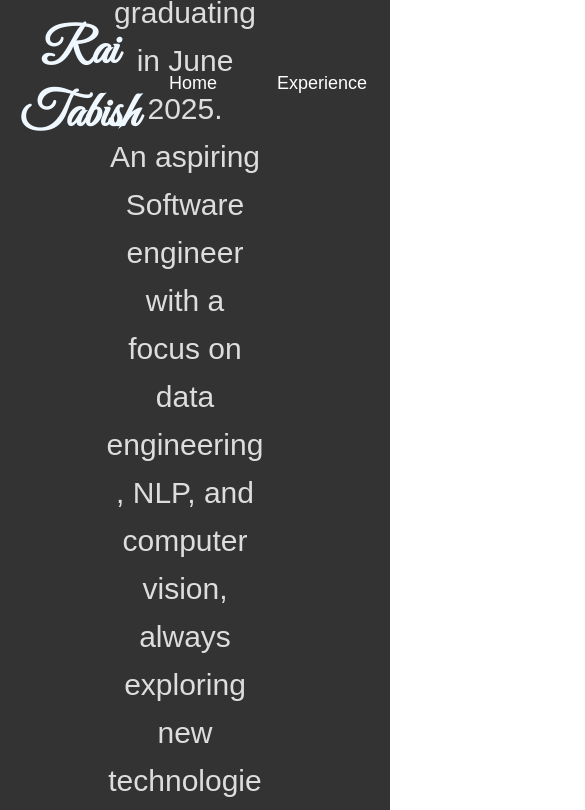
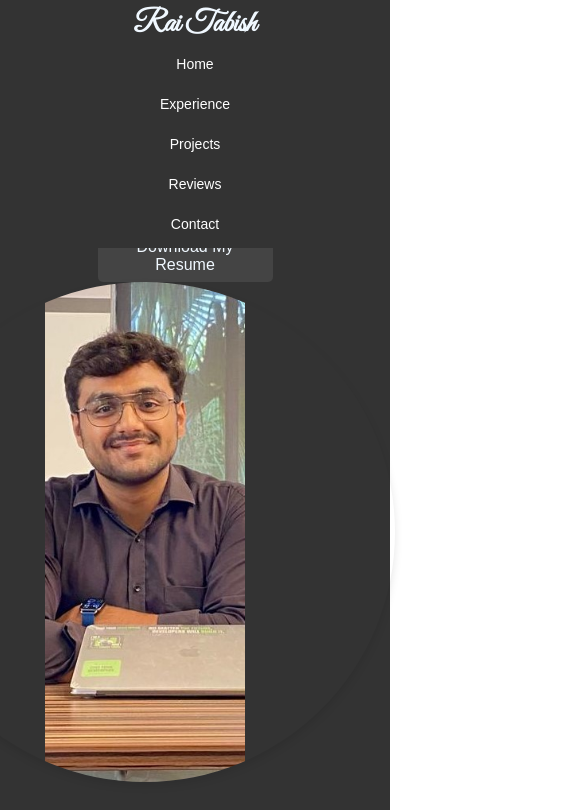
Before and after one commit to RMTabish/portfolio-site, a React (Create React App) app: page /#/ in a window 390 px wide. Shown: the top 810 px of the page, 585 px wide, since content can reach past the window. Built offline with nearby package versions, Linux system fonts and the light colour scheme.

Commit message:
fixed some things

```diff
--- a/src/App.js
+++ b/src/App.js
@@ -1,15 +1,41 @@
-import React from 'react';
+import React, { useState, useEffect } from 'react';
 import { HashRouter as Router, Routes, Route } from 'react-router-dom';
-import './App.css'; // Make sure this file is in the src directory
-import Head from './components/Head'; // Importing from the components folder
-import Home from './components/home'; // Make sure 'Home.js' exists in the components folder
-import Experience from './components/Experience'; // Make sure 'Experience.js' exists in the components folder
+import './App.css';
+import Head from './components/Head';
+import Home from './components/home';
+import Experience from './components/Experience';
 
 function App() {
+  const [showHeader, setShowHeader] = useState(true); // Header visibility state
+
+  useEffect(() => {
+    let lastScrollTop = 0; // To store the previous scroll position
+
+    const handleScroll = () => {
+      const scrollTop = window.pageYOffset || document.documentElement.scrollTop;
+
+      // Check if user is scrolling down or up
+      if (scrollTop > lastScrollTop) {
+        setShowHeader(false); // Hide header when scrolling down
+      } else {
+        setShowHeader(true); // Show header when scrolling up
+      }
+
+      lastScrollTop = scrollTop <= 0 ? 0 : scrollTop; // Prevent negative values
+    };
+
+    window.addEventListener('scroll', handleScroll);
+
+    return () => {
+      window.removeEventListener('scroll', handleScroll); // Clean up the event listener
+    };
+  }, []);
+
   return (
     <Router>
       <div className="App">
-        <Head />
+        {/* Apply the hidden or visible class based on showHeader state */}
+        <Head className={showHeader ? 'header header-visible' : 'header header-hidden'} />
         <Routes>
           <Route path="/" element={<Home />} />
           <Route path="/experience" element={<Experience />} />
--- a/src/components/Experience.css
+++ b/src/components/Experience.css
@@ -32,25 +32,44 @@
   box-shadow: 0px 4px 10px rgba(0, 0, 0, 0.3);
 }
 
+/* For left-side experience boxes */
 .experience-box.left {
-    left: 0;
-    transform: translateX(-100%);
-    text-align: right;
+  margin-right: 10%; /* Space between the box and the timeline */
+  text-align: right; /* Align text to the right */
 }
 
+/* For right-side experience boxes */
 .experience-box.right {
-    right: 0;
-    transform: translateX(100%);
+  margin-left: 10%; /* Space between the box and the timeline */
+  text-align: left; /* Align text to the left */
 }
 
-  @media (max-width: 768px) {
+/* Additional positioning to keep boxes from overlapping */
+.experience-box.right {
+  left: 40%; /* Align right boxes to the center */
+}
+
+/* Media query for tablets and smaller laptops */
+@media (max-width: 1024px) {
   .experience-box {
-      width: 90%;
-      transform: none;
-      text-align: left;
+      width: 90%; /* Take up full width for smaller screens */
+      margin: 0 auto; /* Center the boxes */
   }
 
   .timeline::before {
-      left: 10px;
+      left: 10px; /* Move the timeline line to the left side */
   }
 }
+
+/* Media query for mobile devices */
+@media (max-width: 768px) {
+  .experience-box {
+      width: 90%; /* Full width for mobile */
+      margin: 0 auto; /* Center the boxes */
+      text-align: left; /* Align text to the left */
+  }
+
+  .timeline::before {
+      left: 10px; /* Keep the timeline line at the far left */
+  }
+}
--- a/src/components/Head.js
+++ b/src/components/Head.js
@@ -1,14 +1,11 @@
-import React from "react";
-import { Link } from "react-router-dom";
+import React from 'react';
+import { Link } from 'react-router-dom';
 import './Header.css';
 
-
-const Head=()=>{
-    return(
-
-
-        <header className="header">
-
+const Head = ({ className }) => {
+  return (
+    // Apply the dynamic class passed from the App.js (either 'header-hidden' or 'header-visible')
+    <header className={`header ${className}`}>
       <div className='logo'>
         <h1>Rai Tabish</h1>
       </div>
@@ -16,12 +13,11 @@ const Head=()=>{
         <ul>
           <li><Link to='/'> Home </Link></li>
           <li><Link to='/experience'>Experience</Link></li>
-                    <li><Link to= '/projects'>Projects</Link></li>
-                    <li><Link to = '/reviews'> Reviews</Link></li>
-                    <li><Link to = '/contact'>Contact</Link></li>
+          <li><Link to='/projects'>Projects</Link></li>
+          <li><Link to='/reviews'> Reviews</Link></li>
+          <li><Link to='/contact'>Contact</Link></li>
         </ul>
       </nav>
-
     </header>
   );
 };
--- a/src/components/Header.css
+++ b/src/components/Header.css
@@ -1,52 +1,95 @@
-.header{
-background-color: #333;
-padding: 20px;
-color: aliceblue;
-display: flex;
-justify-content: space-between;
-align-items:center ;
-}
+.header {
+    position: fixed; /* Fix the header at the top of the page */
+    top: 0;
+    left: 0;
+    right: 0;
+    z-index: 1000; /* Ensure the header is always on top */
+    background-color: #333;
+    padding: 10px; /* Reduce padding to decrease height */
+    color: aliceblue;
+    display: flex;
+    justify-content: space-between;
+    align-items: center;
+    transition: transform 0.3s ease; /* Smooth hide/show transition */
+  }
 
-/* the logo*/
-.logo h1{
+  .header .logo h1 {
+    margin: 0;
+    font-size: 40px; /* Optionally reduce font size if you want the logo smaller */
+  }
+
+  .nav-links ul {
+    list-style: none;
+    margin: 0;
+    padding: 0;
+    display: flex;
+  }
+
+  .nav-links ul li {
+    margin: 0 10px; /* Optionally reduce margins between links */
+  }
+
+  .nav-links ul li a {
+    color: white;
+    font-size: 16px; /* You can reduce the font size of links too */
+    padding: 5px 10px; /* Reduce link padding */
+    background-color: transparent;
+    text-decoration: none;
+    border-radius: 5px;
+    transition: background-color 0.3s ease, color 0.3s ease;
+    font-family: 'Arial', sans-serif;
+  }
+
+  .nav-links ul li a:hover {
+    background-color: #fff;
+    color: #333;
+  }
+  .logo h1{
 
     margin: 0;
     font-size: 50px;
     font-family: 'Great Vibes', cursive;
 }
 
-.nav-links ul{
 
-    list-style: none;
-    margin: 0;
-    padding: 0;
-    display: flex;
+/* Media Query for Tablets and Smaller Laptops */
+@media (max-width: 1024px) {
+    .header {
+      padding: 8px 15px;
+    }
 
-}
+    .header .logo h1 {
+      font-size: 35px;
+    }
 
-.nav-links ul li{
-    margin: 0 15px;
-}
+    .nav-links ul {
+      flex-direction: column; /* Stack the links vertically */
+      align-items: center;
+    }
 
-.nav-links ul li a {
+    .nav-links ul li {
+      margin: 10px 0;
+    }
+  }
 
-    color: white;
-    font-size: 18px;
-    padding: 10px 15px;
-    background-color: transparent;
-    text-decoration: none;
-    border-radius: 5px;
-    transition: background-color 0.3s ease, color 0.3 s ease;
+  /* Media Query for Mobile Devices */
+  @media (max-width: 768px) {
+    .header {
+      flex-direction: column;
+      padding: 5px 10px;
+    }
 
-    font-family: 'Arial', sans-serif;
-}
-.nav-links ul li a:hover {
+    .header .logo h1 {
+      font-size: 30px;
+    }
 
-background-color: #fff;
-color: #333;
+    .nav-links ul {
+      flex-direction: column;
+      align-items: center;
+    }
 
-}
-
-.hidden {
-    top: -100px; /* Hide the header by moving it up */
+    .nav-links ul li a {
+      font-size: 14px;
+      padding: 5px;
+    }
   }
--- a/src/components/Home.css
+++ b/src/components/Home.css
@@ -137,3 +137,56 @@
     width: 90%;
   }
 }
+
+/* Media Query for Tablets */
+@media (max-width: 1024px) {
+  .home-container {
+    flex-direction: column;
+    align-items: center;
+    padding: 20px;
+  }
+
+  .homeLeft {
+    margin: 0;
+    text-align: center;
+  }
+
+  .homeLeft h1 {
+    font-size: 40px;
+  }
+
+  .homeLeft p {
+    font-size: 16px;
+  }
+
+  .pf img {
+    width: 250px;
+  }
+}
+
+/* Media Query for Mobile */
+@media (max-width: 768px) {
+  .homeLeft h1 {
+    font-size: 35px;
+  }
+
+  .homeLeft p {
+    font-size: 14px;
+  }
+
+  .pf img {
+    width: 200px;
+  }
+
+  .download-btn {
+    padding: 8px 15px;
+  }
+
+  .social-links {
+    flex-direction: column;
+  }
+
+  .social-links a {
+    margin: 10px 0;
+  }
+}
```
Lines whose indentation alone changed are shown as unchanged.
